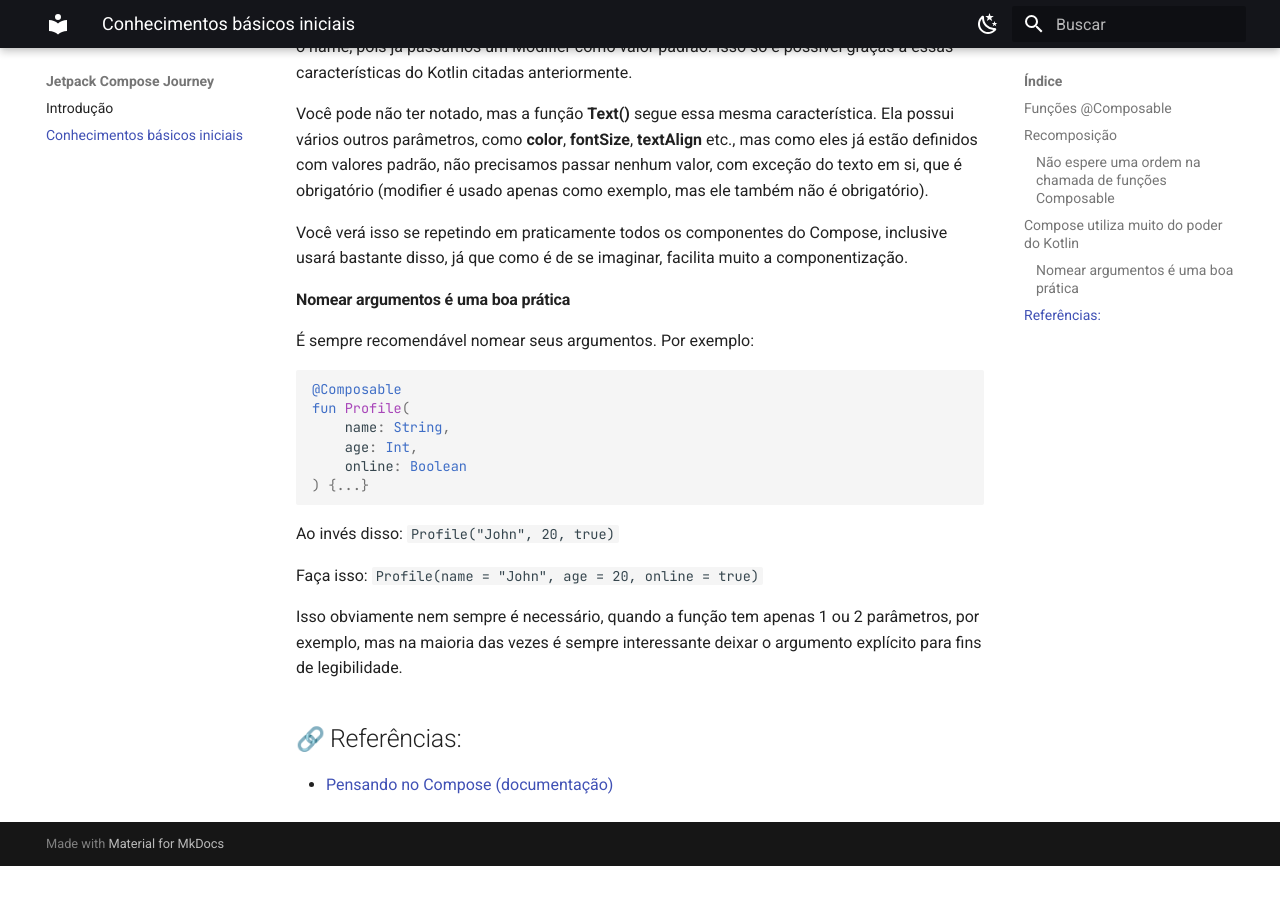
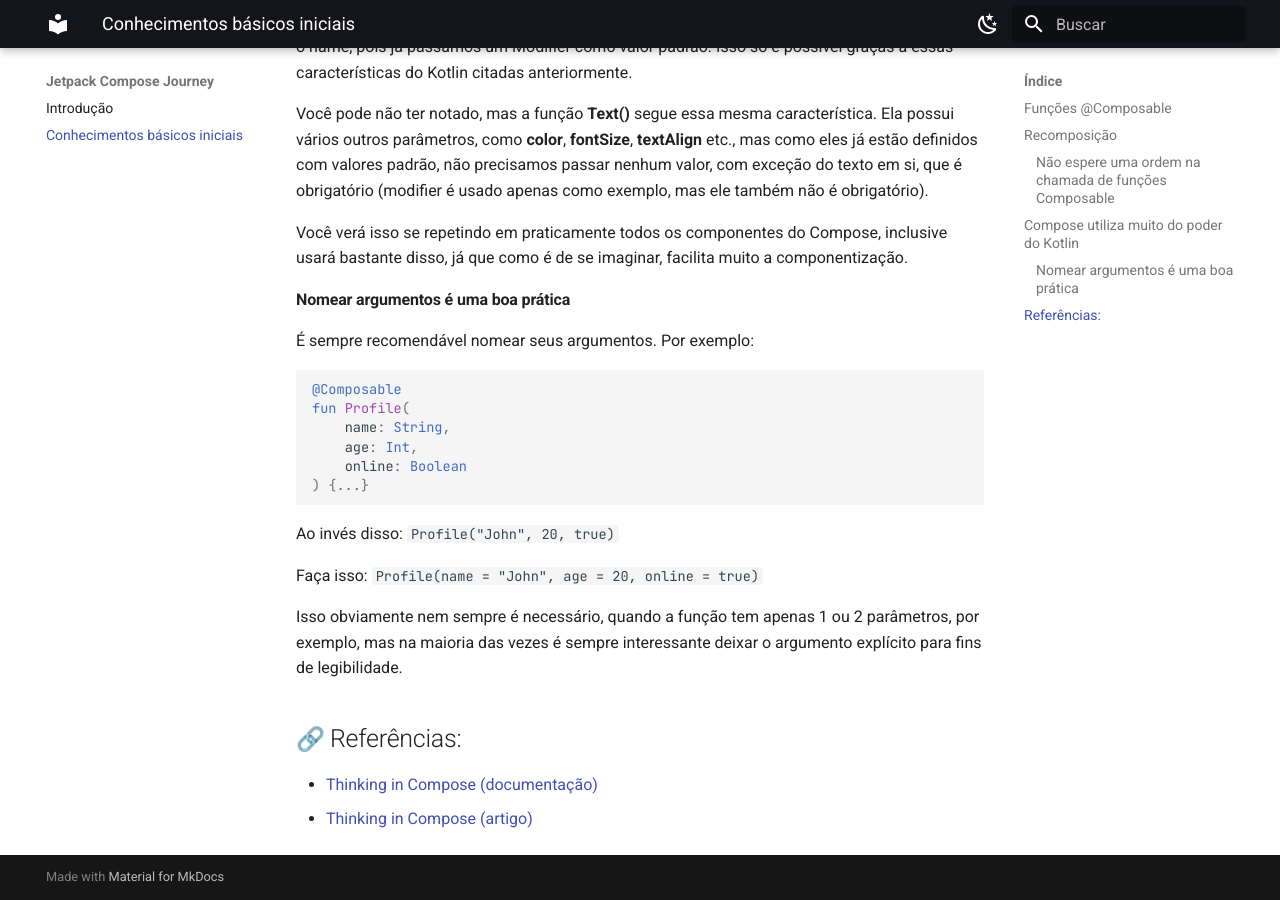
Before and after one commit to jsericksk/Jetpack-Compose-Journey, an MkDocs documentation site: the page built from docs/basic.md, in a window 1280 px wide and 900 px high, scrolled down 1862 px. Built offline with MkDocs 1.6.1 and Material for MkDocs 9.7.7, drawn with Linux system fonts in a browser that asks for light colours; emoji names are drawn with the system emoji font; before the commit the page ends 2728 px from its top, so only the background shows below that.

Commit message:
basic.md atualizado

```diff
--- a/docs/basic.md
+++ b/docs/basic.md
@@ -65,4 +65,5 @@
 Isso obviamente nem sempre é necessário, quando a função tem apenas 1 ou 2 parâmetros, por exemplo, mas na maioria das vezes é sempre interessante deixar o argumento explícito para fins de legibilidade.
 
 ## :link: Referências:
-- [Pensando no Compose (documentação)](https://developer.android.com/jetpack/compose/mental-model)
+- [Thinking in Compose (documentação)](https://developer.android.com/jetpack/compose/mental-model)
+- [Thinking in Compose (artigo)](https://medium.com/androiddevelopers/thinking-in-compose-c4ef150bb7cf)
```
